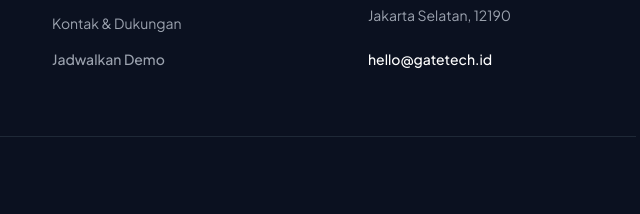
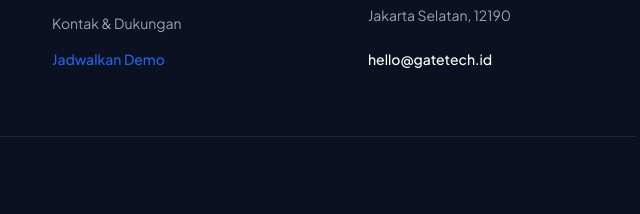
Before and after one commit to billyanz/gatetech-landing, a plain HTML site: page jadwal-demo.html in a window 1280 px wide. Shown: the part 1022-1236 px from the top of the page, 612-1252 px from the left. Drawn offline with nearby package versions, Linux system fonts and the light colour scheme.

Commit message:
update jadwal-demo

```diff
--- a/jadwal-demo.html
+++ b/jadwal-demo.html
@@ -245,7 +245,7 @@
                     <ul class="space-y-4 text-gray-400 text-sm font-light">
                         <li><a href="tentang.html" class="hover:text-white transition">Tentang Kami</a></li>
                         <li><a href="kontak.html" class="hover:text-white transition">Kontak & Dukungan</a></li>
-                        <li><a href="jadwal-demo.html" class="hover:text-corporate-brand font-medium transition">Jadwalkan Demo</a></li>
+                        <li><a href="jadwal-demo.html" class="text-sm font-bold text-corporate-brand hover:text-corporate-brand font-medium transition">Jadwalkan Demo</a></li>
                     </ul>
                 </div>
                 <div>
```
